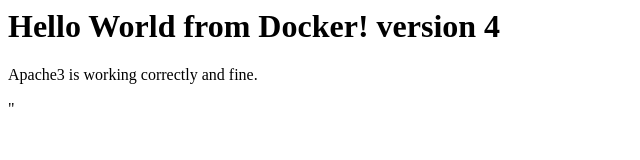
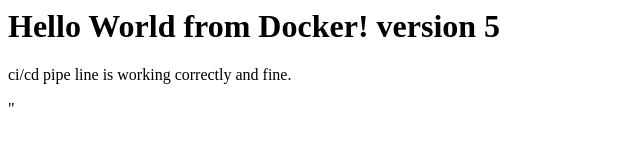
Before and after one commit to nocnexhamza/hello_world, a plain HTML site: page index.html in a window 1280 px wide. Shown: the full height of the page, 0-640 px from the left. Drawn offline with Linux system fonts and the light colour scheme.

Commit message:
Update index.html

```diff
--- a/index.html
+++ b/index.html
@@ -3,7 +3,7 @@
     <title>Hello World version 2 </title>
 </head>
 <body>
-    <h1>Hello World from Docker! version 4 </h1>
-    <p>Apache3 is working correctly and fine.</p>
+    <h1>Hello World from Docker! version 5 </h1>
+    <p>ci/cd pipe line  is working correctly and fine.</p>
 </body>
 </html>"
```
